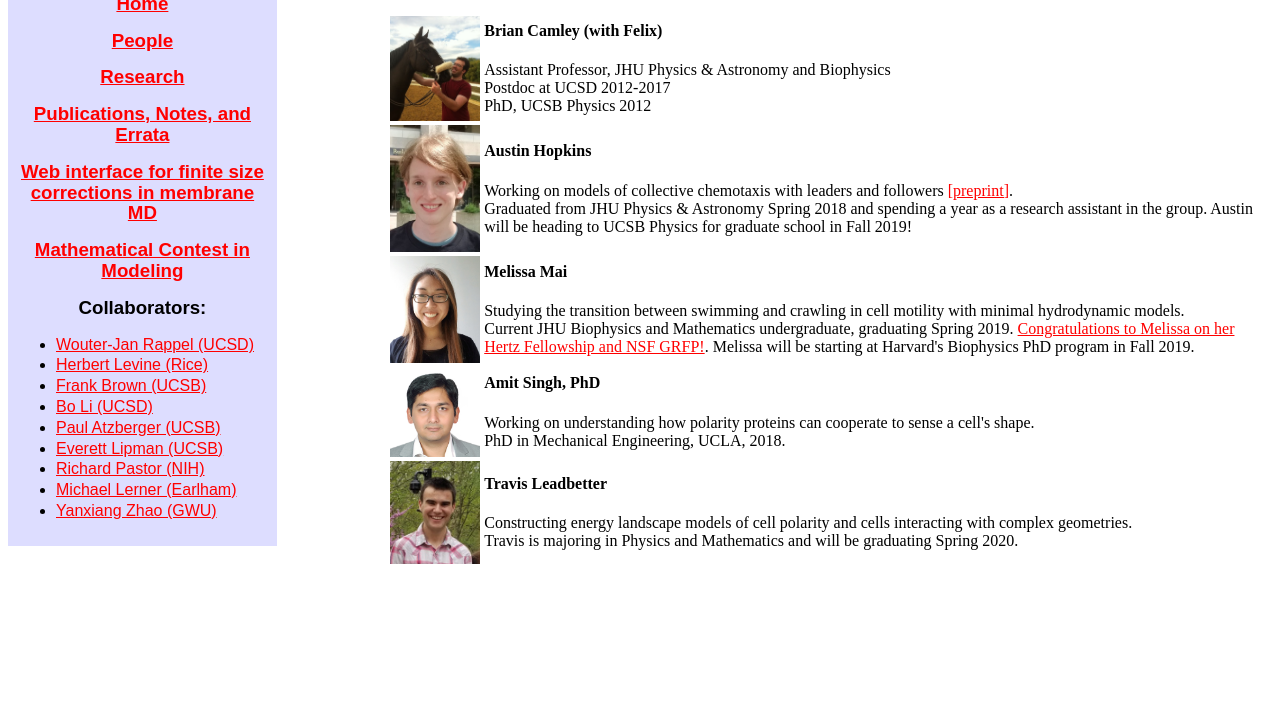
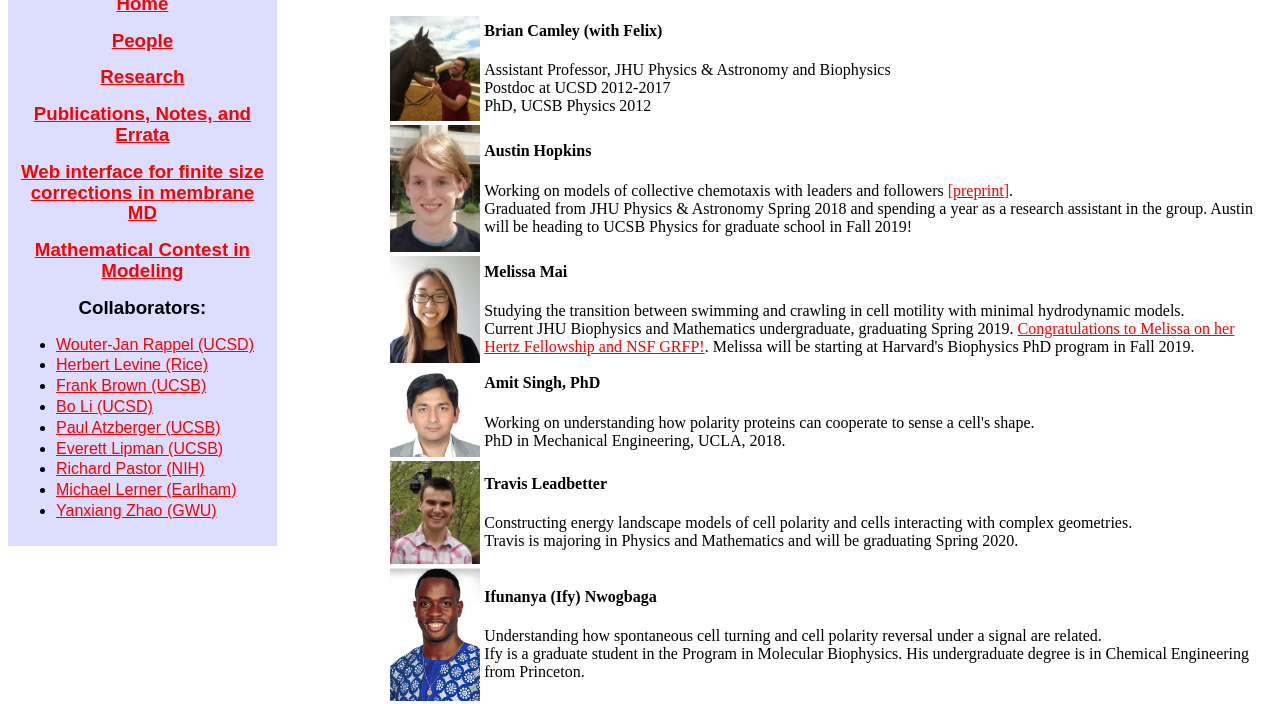
Before and after one commit to bcamley/bcamley.github.io, a plain HTML site: page people.html in a window 1280 px wide. Shown: the part 192-896 px from the top of the page. Before the commit the page ends 800 px from the top, so only its background shows below. Drawn offline with Linux system fonts and the light colour scheme.

Commit message:
Ify bio update
ify update

```diff
--- a/people.html
+++ b/people.html
@@ -60,8 +60,11 @@
 </tr>
 <td><img src = "travis.jpg" width=90></td><td><p><h4>Travis Leadbetter</h4></p> Constructing energy landscape models of cell polarity and cells interacting with complex geometries.<br>Travis is majoring in Physics and Mathematics and will be graduating Spring 2020.</td>
 </tr>
+<td><img src = "ify.jpg" width=90></td><td><p><h4>Ifunanya (Ify) Nwogbaga</h4></p> Understanding how spontaneous cell turning and cell polarity reversal under a signal are related.<br>Ify is a graduate student in the Program in Molecular Biophysics. His undergraduate degree is in Chemical Engineering from Princeton.</td>
+</tr>
 
 </table>
+
 
 <!--<h3 class = "cap"><center>Former students</center></h4><br><br>
 
```
